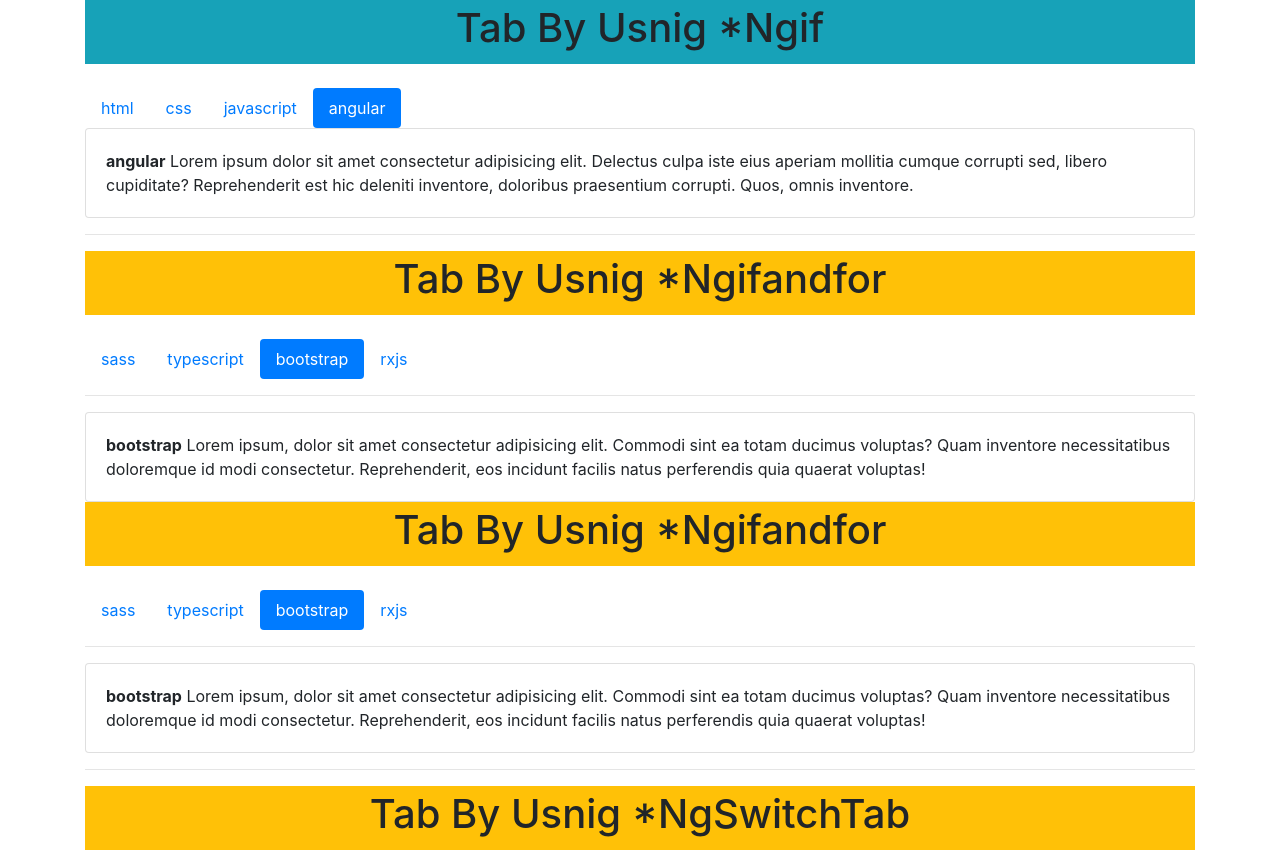
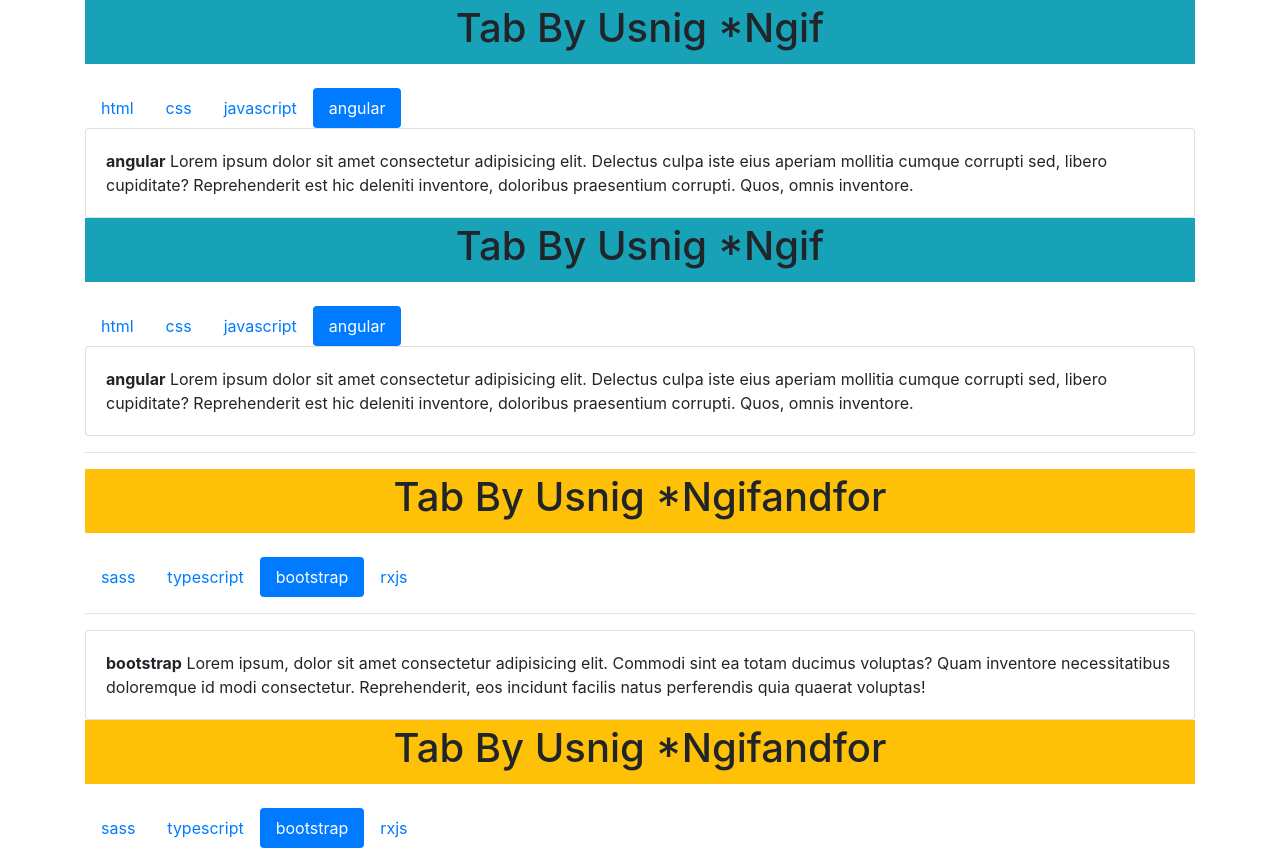
Before and after one commit to akashbalajikale/TabsSwitch, an Angular app: page / in a window 1280 px wide. Shown: the top 852 px of the page. Built offline with nearby package versions, Linux system fonts and the light colour scheme.

Commit message:
work on tabs

```diff
--- a/src/app/shared/components/tabif/tabif.component.html
+++ b/src/app/shared/components/tabif/tabif.component.html
@@ -61,3 +61,68 @@
         </div>
     </div>
  </div>
+
+
+ <header class="bg-info text-center p-1 text-capitalize mb-4"><strong><h1>Tab by usnig *ngif</h1></strong></header>
+
+ <ul class="nav nav-pills">
+    <li class="nav-item">
+        <a
+        (click)="onTabchange('html')"
+        [ngClass]="{
+            'active' : selectedskill.toLowerCase().includes('html')
+        }"
+        class="nav-link" href="javascript:;">html</a>
+    </li>
+    <li class="nav-item">
+        <a
+        (click)="onTabchange('css')"
+        [ngClass]="{
+            'active' : selectedskill.toLowerCase().includes('css')
+        }"
+        class="nav-link" href="javascript:;">css</a>
+    </li>
+    <li class="nav-item">
+        <a
+        (click)="onTabchange('javascript')"
+        [ngClass]="{
+            'active' : selectedskill.toLowerCase().includes('javascript')
+        }"
+        class="nav-link" href="javascript:;">javascript</a>
+    </li>
+    <li class="nav-item">
+        <a
+        (click)="onTabchange('angular')"
+        [ngClass]="{
+            'active' : selectedskill.toLowerCase().includes('angular')
+        }"
+        class="nav-link" href="javascript:;">angular</a>
+    </li>
+ </ul>
+
+ <div class="tab-body">
+    <div class="card" *ngIf="selectedskill.toLowerCase().includes('html')">
+        <div class="card-body">
+            <strong>html</strong>
+            Lorem ipsum dolor sit amet consectetur adipisicing elit. Delectus culpa iste eius aperiam mollitia cumque corrupti sed, libero cupiditate? Reprehenderit est hic deleniti inventore, doloribus praesentium corrupti. Quos, omnis inventore.
+        </div>
+    </div>
+    <div class="card" *ngIf="selectedskill.toLowerCase().includes('css')">
+        <div class="card-body">
+            <strong>css</strong>
+            Lorem ipsum dolor sit amet consectetur adipisicing elit. Delectus culpa iste eius aperiam mollitia cumque corrupti sed, libero cupiditate? Reprehenderit est hic deleniti inventore, doloribus praesentium corrupti. Quos, omnis inventore.
+        </div>
+    </div>
+    <div class="card" *ngIf="selectedskill.toLowerCase().includes('javascript')">
+        <div class="card-body">
+            <strong>javascript</strong>
+            Lorem ipsum dolor sit amet consectetur adipisicing elit. Delectus culpa iste eius aperiam mollitia cumque corrupti sed, libero cupiditate? Reprehenderit est hic deleniti inventore, doloribus praesentium corrupti. Quos, omnis inventore.
+        </div>
+    </div>
+    <div class="card" *ngIf="selectedskill.toLowerCase().includes('angular')">
+        <div class="card-body">
+            <strong>angular</strong>
+            Lorem ipsum dolor sit amet consectetur adipisicing elit. Delectus culpa iste eius aperiam mollitia cumque corrupti sed, libero cupiditate? Reprehenderit est hic deleniti inventore, doloribus praesentium corrupti. Quos, omnis inventore.
+        </div>
+    </div>
+ </div>
```
